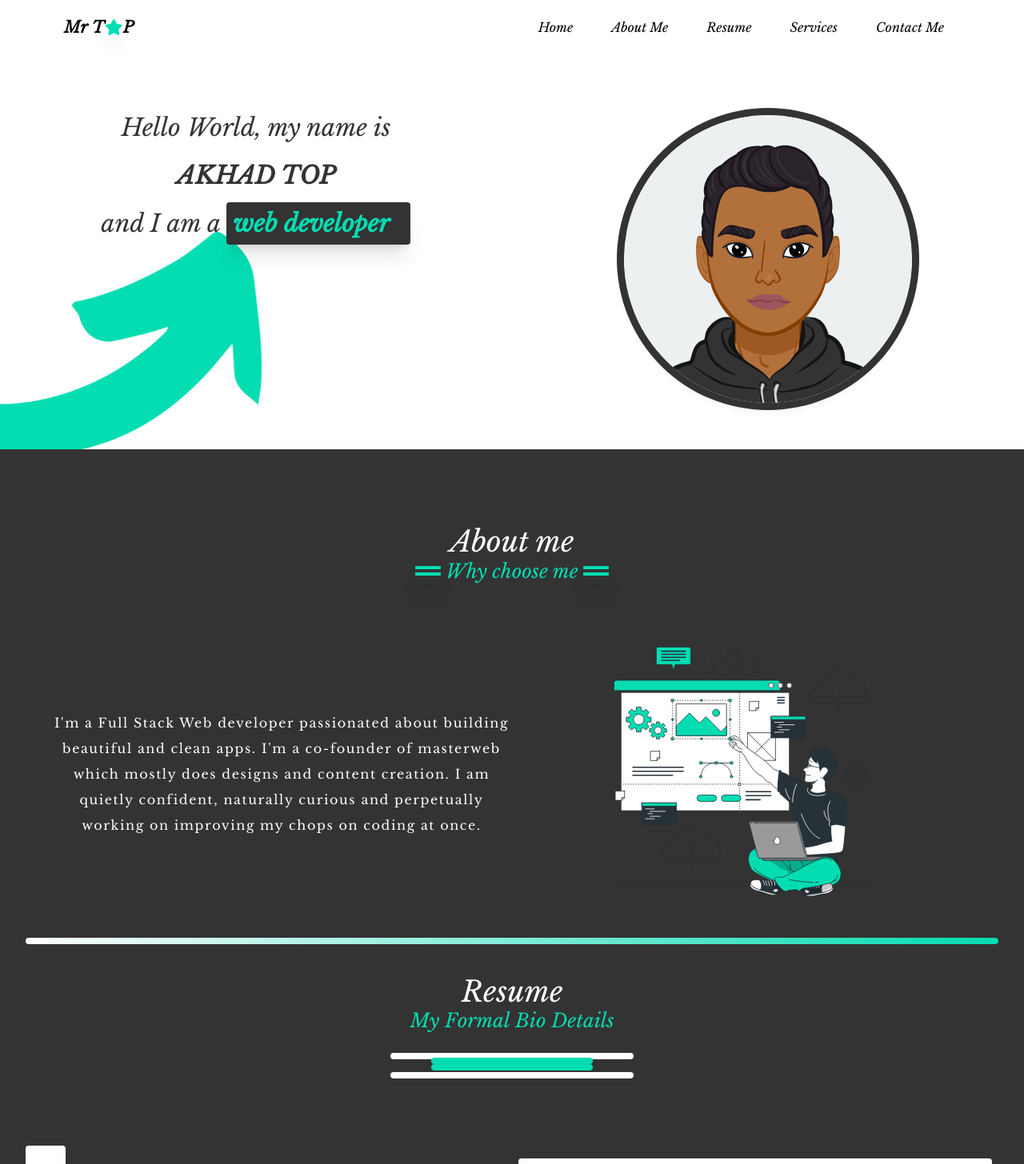
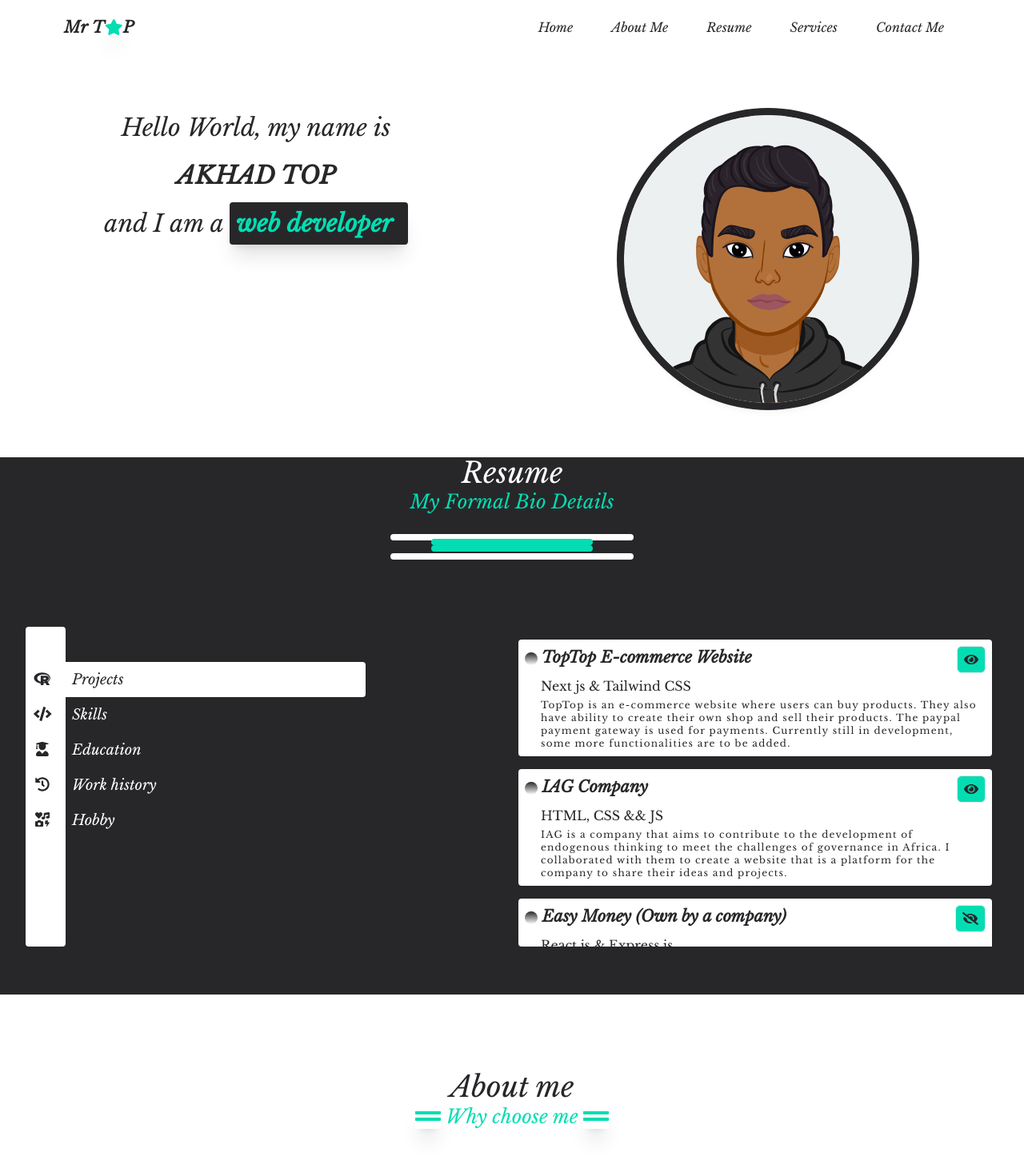
Before and after one commit to abdouakhad/portfolio, a Next.js app: page / in a window 1280 px wide. Shown: the top 1456 px of the page at 80% size. Built offline with nearby package versions, Linux system fonts and the light colour scheme.

Commit message:
refactored resume page

```diff
--- a/components/About.js
+++ b/components/About.js
@@ -8,7 +8,7 @@ const AboutPage = () => {
   return (
     <div
       id="about"
-      className="about-page lg:px-16 md:px-10 sm:px-8 px-4  bg-marron md:mt-0 mt-32  min-h-[400px] text-white pt-16"
+      className="about-page lg:px-16 md:px-10 sm:px-8 px-4  bg-white md:mt-0 mt-32  min-h-[400px] text-marron pt-16"
     >
       <div className="py-8">
         <Fade cascade={true} direction="bottom" duration={100}>
--- a/components/Home.js
+++ b/components/Home.js
@@ -1,10 +1,10 @@
-import React from 'react'
-import { useRef } from 'react'
-import { useEffect } from 'react'
-import Image from 'next/image'
-import Typical from 'react-typical'
-import { Fade } from 'react-awesome-reveal'
-import { gsap } from 'gsap'
+import React from "react"
+import { useRef } from "react"
+import { useEffect } from "react"
+import Image from "next/image"
+import Typical from "react-typical"
+import { Fade } from "react-awesome-reveal"
+import { gsap } from "gsap"
 // gsap.to('.image', { y: 20, duration: 1 })
 const HomePage = () => {
   const imageRef = useRef()
@@ -15,12 +15,12 @@ const HomePage = () => {
       imageRef.current,
       { x: 0, y: 400, rotation: 180 },
       {
-        duration: 5,
+        duration: 2,
         x: 0,
         y: 0,
         rotation: 0,
         opacity: 1,
-        ease: 'elastic.out(1,0.9)',
+        ease: "elastic.out(1,0.9)",
       }
     )
     gsap.fromTo(
@@ -30,61 +30,49 @@ const HomePage = () => {
     )
   }, [])
   return (
-    <div id='#home' className='relative md:mt-20'>
-      <div className=' h-[490px] absolute  md:text-left text-center  m-auto  z-10 grid md:grid-cols-2 grid-cols-1 justify-center items-center w-full  '>
-        <div className=' md:mb-0 mb-32 lg:px-12 md:px-10 sm:px-8 px-4 self-start mt-4 lg:text-3xl text-2xl lg:leading-loose md:leading-loose leading-loose font-extralight'>
-          <div ref={textRef} className='opacity-0 mt-8 text-center'>
+    <div id="#home" className="relative md:mt-20">
+      <div className=" h-[490px]   md:text-left text-center  m-auto  z-10 grid md:grid-cols-2 grid-cols-1 justify-center items-center w-full  ">
+        <div className=" md:mb-0 mb-32 lg:px-12 md:px-10 sm:px-8 px-4 self-start mt-4 lg:text-3xl text-2xl lg:leading-loose md:leading-loose leading-loose font-extralight">
+          <div ref={textRef} className="opacity-0 mt-8 text-center">
             Hello World, my name is <br></br>
-            <span className='uppercase font-black text-3xl'>
+            <span className="uppercase font-black text-3xl">
               Akhad Top
-            </span>{' '}
+            </span>{" "}
             <br />
-            and I am a {''}
-            <span className='text-vert font-black shadow-xl bg-marron rounded p-2'>
+            and I am a {""}
+            <span className="text-vert font-black shadow-xl bg-marron rounded p-2">
               <Typical
-                className='inline'
+                className="inline"
                 steps={[
-                  ' web designer ✍︎',
+                  " web designer ✍︎",
                   2000,
-                  ' web developer 💻',
+                  " web developer 💻",
                   2000,
-                  ' freelancer 👨🏾‍💻',
+                  " freelancer 👨🏾‍💻",
                   2000,
                 ]}
                 loop={Infinity}
-                wrapper='b'
-              />{' '}
+                wrapper="b"
+              />{" "}
             </span>
           </div>
         </div>
-        <section className=' image self-center overflow-hidden pb-0 text-center md:bg-transparent bg-white  w-full '>
-          {' '}
+        <section className=" image self-center overflow-hidden pb-0 text-center md:bg-transparent bg-white  w-full ">
+          {" "}
           {/* <Fade duration={3000} direction='right' triggerOnce={true}>  */}
-          <div className='opacity-0' ref={imageRef}>
+          <div className="opacity-0" ref={imageRef}>
             <Image
-              src='/nobg.svg'
-              priority='true'
-              width='400px'
-              height='400px'
-              objectFit='contain'
-              alt='image'
-              className='transition transform hover:scale-95 w-full scale-90 ease-in-out duration-1000 rounded-full border-2 ring-2 ring-offset-8 ring-marron ring-offset-marron  shadow-lg '
+              src="/nobg.svg"
+              priority="true"
+              width="400px"
+              height="400px"
+              objectFit="contain"
+              alt="image"
+              className="transition transform hover:scale-95 w-full scale-90 ease-in-out duration-1000 rounded-full border-2 ring-2 ring-offset-8 ring-marron ring-offset-marron  shadow-lg "
             />
           </div>
           {/* </Fade> */}
         </section>
-      </div>
-      <div className='home md:mb-0 mb-[200px]bg-fixed '>
-        <div className=' min-h-[480px] relative '>
-          <Image
-            src='/background.png'
-            layout='fill'
-            priority
-            objectFit='cover'
-            alt='image'
-            objectPosition='bottom left'
-          />
-        </div>
       </div>
     </div>
   )
--- a/components/Resume.js
+++ b/components/Resume.js
@@ -17,8 +17,6 @@ const ResumePage = () => {
         id="#resumes"
         className="  about-page bg-marron pb-10 text-white  md:px-8 px-4"
       >
-        <div className=" h-2 rounded-lg bg-gradient-to-r from-white to-vert animate-pulse md:mb-0 mb-16"></div>
-        <h1 id="#resume" className="mt-10"></h1>
         <section className="title">
           <Fade
             cascade={true}
--- a/components/singletabs/SingleProject.js
+++ b/components/singletabs/SingleProject.js
@@ -1,15 +1,30 @@
 import { Fade } from "react-awesome-reveal"
-const SingleProject = ({ title, children, subTitle, description }) => {
+import Link from "next/link"
+
+const SingleProject = ({ title, children, subTitle, description, link }) => {
   return (
     <Fade cascade duration={200} direction="bottom">
       <div className="mr-2 z-20 shadow project leading-loose mt-4 bg-white text-marron rounded p-2 transition transform  hover:shadow-xl hover:cursor-crosshair ease-in-out duration-300">
         <div className="flex justify-between">
+          {link ? (
+            <Link href={link}>
+              <a>
+                <h1 className=" text-xl font-black relative transition transform hover:translate-x-1 hover:scale-110 ease-in-out duration-300 ">
+                  <span className="h-4 w-4 align-middle text- inline-block bg-gradient-to-t from-white to-marron  rounded-full">
+                    &nbsp;
+                  </span>
+                  <span> {title}</span>
+                </h1>
+              </a>
+            </Link>
+          ) : (
             <h1 className=" text-xl font-black relative ">
               <span className="h-4 w-4 align-middle text- inline-block bg-gradient-to-t from-white to-marron  rounded-full">
                 &nbsp;
               </span>
               <span> {title}</span>
             </h1>
+          )}
           <div>{children}</div>
         </div>
         <p className="pl-5 not-italic">
--- a/components/tabs/Project.js
+++ b/components/tabs/Project.js
@@ -6,6 +6,7 @@ const Project = () => {
   return (
     <>
       <SingleProject
+        link="https://toptop-five.vercel.app/"
         title="TopTop E-commerce Website"
         subTitle="Next js & Tailwind CSS "
         description="TopTop is an e-commerce website where users can buy products. They also have ability to create their own shop and sell their products.
@@ -40,6 +41,7 @@ const Project = () => {
         </p>
       </SingleProject> */}
       <SingleProject
+        link="https://www.africagovernanceinstitute.org/"
         title="IAG Company"
         subTitle="HTML, CSS && JS"
         description={`IAG is a company that aims to contribute to the development of endogenous thinking to meet the challenges of governance in Africa. I collaborated with them to create a website that is a platform for the company to share their ideas and projects.`}
--- a/layout/Navbar.js
+++ b/layout/Navbar.js
@@ -21,7 +21,7 @@ export const Navbar = () => {
 
   return (
     <>
-      <div className="fixed z-30 top-0 left-0 w-full">
+      <div className="fixed z-30 top-0 left-0 w-full text-marron">
         <nav
           className={`${
             scroll
--- a/pages/index.js
+++ b/pages/index.js
@@ -8,8 +8,8 @@ const Home = () => {
   return (
     <div className="">
       <HomePage />
+      <ResumePage />
       <AboutPage />
-      <ResumePage />
       <Services />
       <Contact />
     </div>
--- a/tailwind.config.js
+++ b/tailwind.config.js
@@ -1,26 +1,26 @@
-var defaultTheme = require('tailwindcss/defaultTheme')
+var defaultTheme = require("tailwindcss/defaultTheme")
 
 module.exports = {
-  mode: 'jit',
+  mode: "jit",
 
   content: [
-    './pages/**/*.{js,ts,jsx,tsx}',
-    './components/**/*.{js,ts,jsx,tsx}',
-    './layout/**/*.{js,ts,jsx,tsx}',
-    './helpers/**/*.{js,ts,jsx,tsx}',
+    "./pages/**/*.{js,ts,jsx,tsx}",
+    "./components/**/*.{js,ts,jsx,tsx}",
+    "./layout/**/*.{js,ts,jsx,tsx}",
+    "./helpers/**/*.{js,ts,jsx,tsx}",
   ],
-  darkMode: 'media', // or 'media' or 'class'
+  darkMode: "media", // or 'media' or 'class'
   theme: {
     extend: {
       fontFamily: {
-        myFont: ['Inter'],
+        myFont: ["Inter"],
       },
       colors: {
-        marron: '#333333',
-        vert: '#04DDB2',
+        marron: "#27272a",
+        vert: "#04DDB2",
       },
       screens: {
-        xs: '475px',
+        xs: "475px",
         ...defaultTheme.screens,
       },
     },
```
Lines whose indentation alone changed are shown as unchanged.
